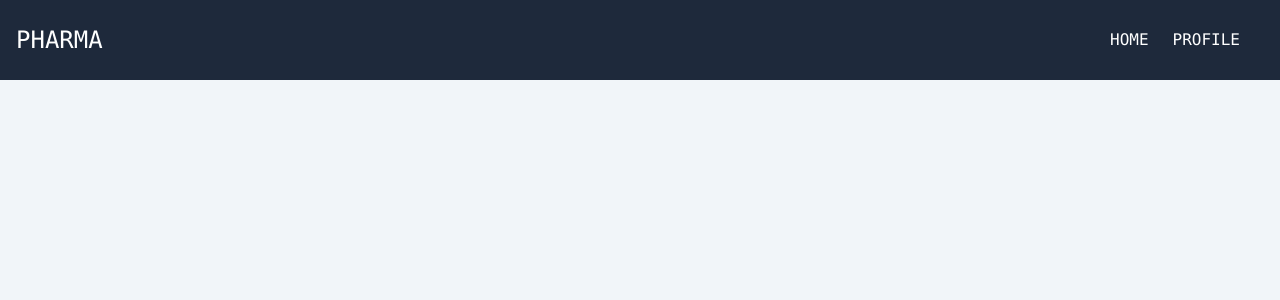
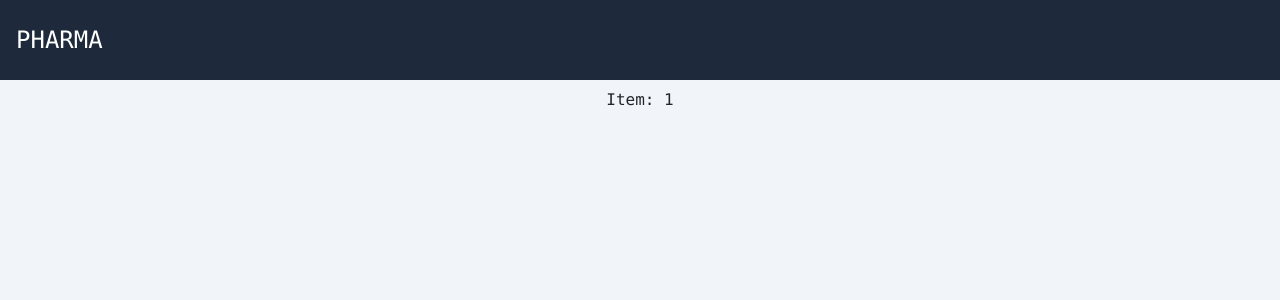
Before and after one commit to avivhaish/pharma-lab, a React (Vite) app: page /item/1 in a window 1280 px wide. Before the commit this address had no page. Shown: the top 300 px of the page. Built offline with nearby package versions, Linux system fonts and the light colour scheme.

Commit message:
logout works

```diff
--- a/src/App.tsx
+++ b/src/App.tsx
@@ -9,9 +9,10 @@ import AddEntities from "./pages/admin/AddEntities";
 import Register from "./pages/admin/Register";
 import Home from "./pages/Home";
 import Storage from "./pages/Storage";
-import Items from "./pages/Items";
+// import Items from "./pages/Items";
 import ProtectedRoute from "./components/ProtectedRoute";
 import Unauthorized from "./pages/Unauthorized";
+import Item from "./pages/Item";
 
 const App: React.FC = () => {
   return (
@@ -24,7 +25,7 @@ const App: React.FC = () => {
             <Route path="/login" element={<Login />} />
             <Route path="/register" element={<Register />} />
             <Route index path="/storage/:id" element={<Storage />} />
-            <Route path="/items" element={<Items />} />
+            <Route path="/item/:itemId" element={<Item />} />
             <Route path="/unauthorized" element={<Unauthorized />} />
           </Routes>
         </Layout>
--- a/src/components/Header.tsx
+++ b/src/components/Header.tsx
@@ -8,14 +8,15 @@ const Header = () => {
 
     const handleToggle = () => setIsOpen(prevState => !prevState);
 
-    const { logout, userData } = useAuth();
+    const { logout, userData, userAuth } = useAuth();
 
     return (
         <>
             <header className='bg-slate-800 h-20 flex justify-between items-center px-3 relative'>
                 <span className='text-white text-2xl hover:cursor-pointer'>PHARMA</span>
-                {userData && <span className='text-neutral-50'>{userData.name}</span>}
                 <ul className='text-white hidden md:flex'>
+                    {userAuth && (
+                        <>
                             <li className='mr-6 hover:cursor-pointer hover:text-teal-600'>
                                 <Link to="/">
                                     HOME
@@ -26,6 +27,8 @@ const Header = () => {
                                     PROFILE
                                 </Link>
                             </li>
+                        </>
+                    )}
                     {userData && userData.isAdmin && (
                         <>
                             <li className='mr-6 hover:cursor-pointer hover:text-teal-600'>
@@ -35,13 +38,23 @@ const Header = () => {
                             </li>
                         </>
                     )}
+                    {userAuth && (
+                        <li
+                            className='mr-6 hover:cursor-pointer hover:text-teal-600'
+                            onClick={logout}
+                        >
+                            LOGOUT
+                        </li>
+                    )}
                 </ul>
+                {userAuth && (
                     <button
                         className='text-white md:hidden'
                         onClick={handleToggle}
                     >
                         {isOpen ? <AiOutlineClose size={28} /> : <AiOutlineMenu size={28} />}
                     </button>
+                )}
             </header>
             {isOpen && (
                 <div className='md:hidden flex py-5 px-4 justify-center bg-slate-500 opacity-95 fixed h-full w-full max-w-xs'>
--- a/src/context/AuthContext.tsx
+++ b/src/context/AuthContext.tsx
@@ -1,4 +1,5 @@
-import { createContext, ReactNode, useContext, useEffect, useMemo, useState } from 'react';
+/* eslint-disable react/react-in-jsx-scope */
+import { createContext, ReactNode, useContext, useEffect, useState } from 'react';
 import {
     createUserWithEmailAndPassword,
     signInWithEmailAndPassword,
@@ -51,6 +52,7 @@ export const AuthContextProvider = ({ children }: { children: ReactNode }) => {
 
     const logout = () => {
         setUserData(null);
+        setUserAuth(null);
     };
 
     const ctxValue: TAuthCtx = {
--- /dev/null
+++ b/src/pages/Item.tsx
@@ -0,0 +1,14 @@
+import React from 'react';
+import { useParams } from 'react-router-dom';
+
+const Item: React.FC = () => {
+    const { itemId } = useParams();
+
+    console.log(itemId);
+
+    return (
+        <div>Item: {itemId}</div>
+    )
+}
+
+export default Item
--- a/src/pages/Storage.tsx
+++ b/src/pages/Storage.tsx
@@ -7,7 +7,6 @@ const Storage: React.FC = () => {
     const [items, setItems] = useState<any[]>([]);
 
     const { id } = useParams();
-    console.log(typeof id)
     const navigate = useNavigate();
 
     const goToItem = (itemId: string): void => {
@@ -26,10 +25,8 @@ const Storage: React.FC = () => {
         });
 
         return () => {
-            console.log("Unsubscribe")
             unsubscribe();
         }
-
     }, [id]);
 
     return (
--- a/src/pages/admin/Register.tsx
+++ b/src/pages/admin/Register.tsx
@@ -4,9 +4,7 @@ import Button from 'react-bootstrap/Button';
 import Form from 'react-bootstrap/Form';
 import { useAuth } from '../../context/AuthContext';
 
-type Props = {}
-
-const Register: React.FC<Props> = () => {
+const Register: React.FC = () => {
     const [fullName, setFullName] = React.useState<string>("");
     const [email, setEmail] = React.useState<string>("");
     const [password, setPassword] = React.useState<string>("");
```
Lines whose indentation alone changed are shown as unchanged.
